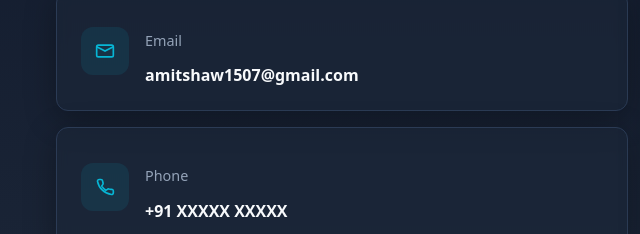
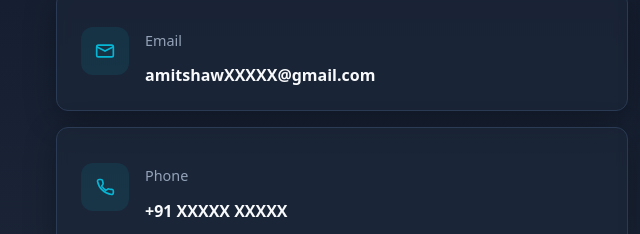
Before and after one commit to Amit-dev-zone/Portfolio, a plain HTML site: page index.html in a window 1280 px wide. Shown: the part 5009-5243 px from the top of the page, 0-640 px from the left. Drawn offline with Linux system fonts and the light colour scheme.

Commit message:
Add file

```diff
--- a/index.html
+++ b/index.html
@@ -196,7 +196,7 @@
             <h3 style="font-size:1.5rem;font-weight:800" class="mb-6">Contact Information</h3>
             <p class="text-muted mb-6">Feel free to reach out through any of these channels. I'm always open to discussing new projects, opportunities, or just having a chat about tech!</p>
             <div class="grid gap-4">
-              <div class="card"><div class="card-body flex items-center gap-4"><div class="rounded" style="width:48px;height:48px;background:color-mix(in oklab,var(--primary) 10%, transparent);display:flex;align-items:center;justify-content:center"><svg viewBox="0 0 24 24" fill="none" stroke="currentColor" stroke-width="2" style="color:var(--primary)"><rect x="2" y="5" width="20" height="14" rx="2"/><path d="m22 7-10 5L2 7"/></svg></div><div style="min-width:0;flex:1"><p class="text-muted" style="font-size:.9rem">Email</p><a href="mailto:amitshaw1507@gmail.com" class="hover" style="font-weight:600">amitshaw1507@gmail.com</a></div></div></div>
+              <div class="card"><div class="card-body flex items-center gap-4"><div class="rounded" style="width:48px;height:48px;background:color-mix(in oklab,var(--primary) 10%, transparent);display:flex;align-items:center;justify-content:center"><svg viewBox="0 0 24 24" fill="none" stroke="currentColor" stroke-width="2" style="color:var(--primary)"><rect x="2" y="5" width="20" height="14" rx="2"/><path d="m22 7-10 5L2 7"/></svg></div><div style="min-width:0;flex:1"><p class="text-muted" style="font-size:.9rem">Email</p><a href="mailto:amitshaw1507@gmail.com" class="hover" style="font-weight:600">amitshawXXXXX@gmail.com</a></div></div></div>
               <div class="card"><div class="card-body flex items-center gap-4"><div class="rounded" style="width:48px;height:48px;background:color-mix(in oklab,var(--primary) 10%, transparent);display:flex;align-items:center;justify-content:center"><svg viewBox="0 0 24 24" fill="none" stroke="currentColor" stroke-width="2" style="color:var(--primary)"><path d="M22 16.92V19a2 2 0 0 1-2.18 2A19.79 19.79 0 0 1 3 5.18 2 2 0 0 1 5 3h2.09a2 2 0 0 1 2 1.72c.12.81.3 1.6.54 2.36a2 2 0 0 1-.45 2.11L8.09 10.91a16 16 0 0 0 5 5l1.72-1.09a2 2 0 0 1 2.11-.45c.76.24 1.55.42 2.36.54A2 2 0 0 1 22 16.92z"/></svg></div><div style="min-width:0;flex:1"><p class="text-muted" style="font-size:.9rem">Phone</p><a href="tel:+91XXXXXXXXXX" class="hover" style="font-weight:600">+91 XXXXX XXXXX</a></div></div></div>
               <div class="card"><div class="card-body flex items-center gap-4"><div class="rounded" style="width:48px;height:48px;background:color-mix(in oklab,var(--primary) 10%, transparent);display:flex;align-items:center;justify-content:center"><svg viewBox="0 0 24 24" fill="none" stroke="currentColor" stroke-width="2" style="color:var(--primary)"><path d="M21 10c0 6-9 12-9 12S3 16 3 10a6 6 0 0 1 12 0Z"/><circle cx="12" cy="10" r="3"/></svg></div><div style="min-width:0;flex:1"><p class="text-muted" style="font-size:.9rem">Location</p><a href="#" class="hover" style="font-weight:600">Bhadohi, UP / IIIT Kalyani</a></div></div></div>
             </div>
```
